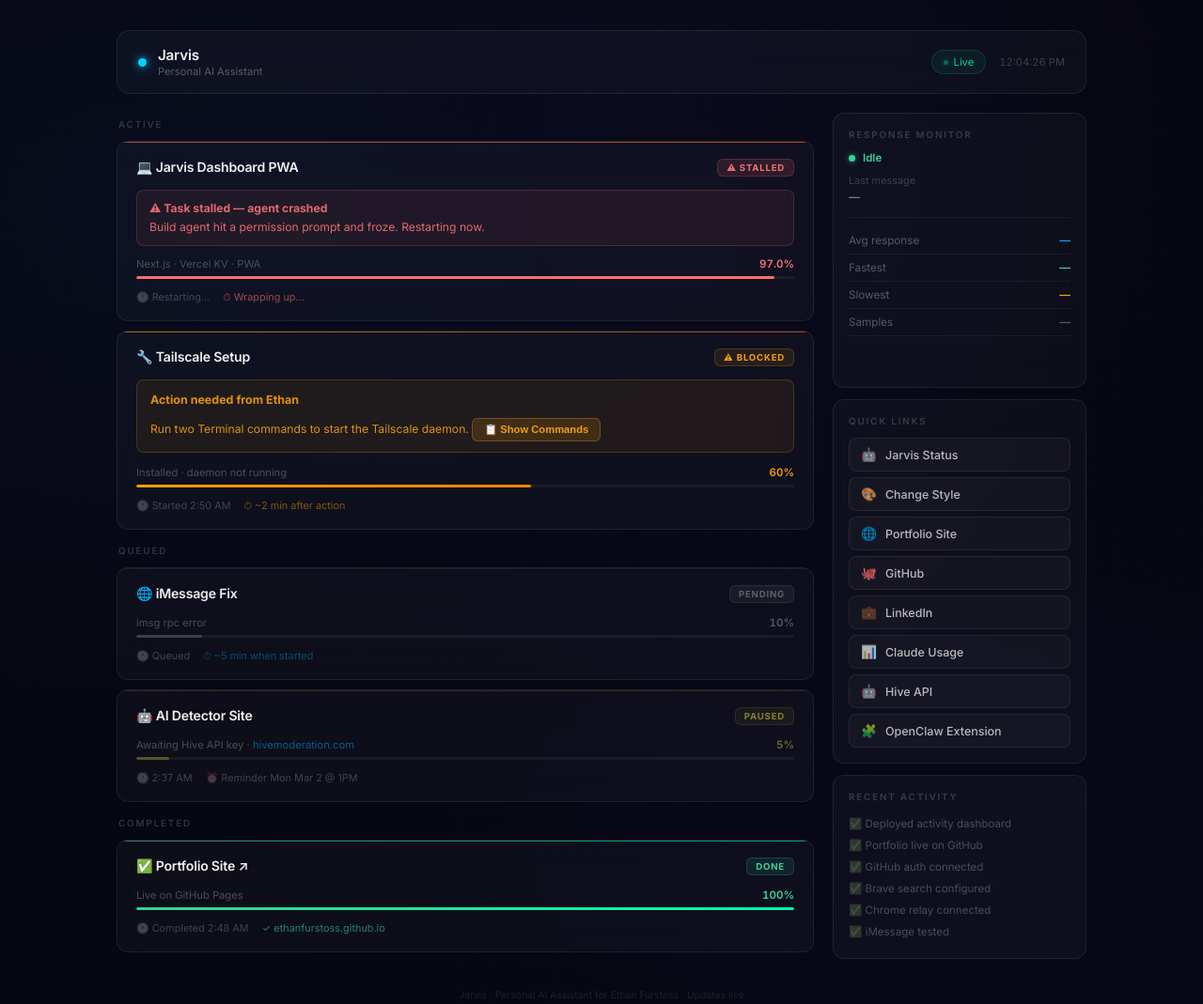
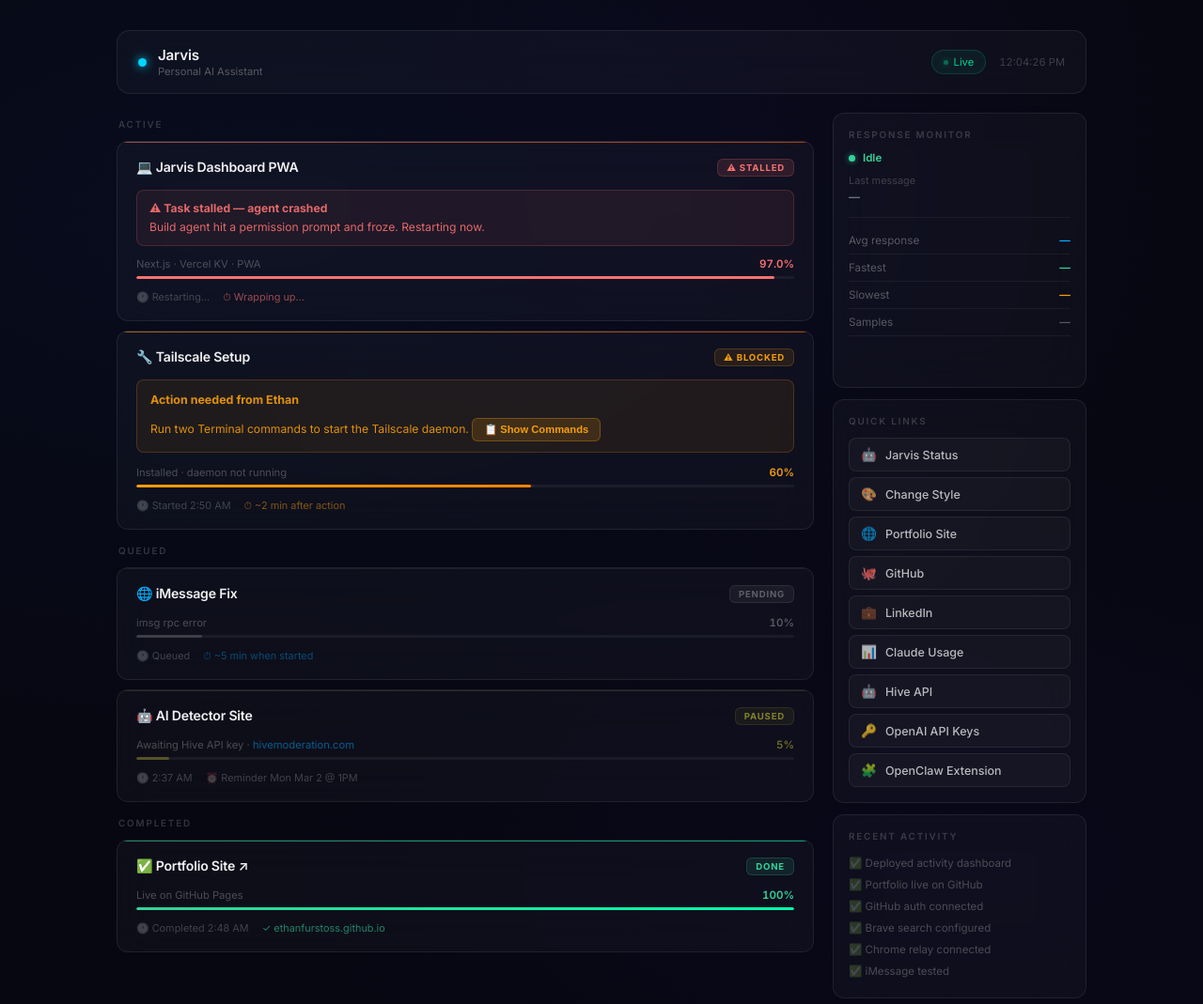
Before and after one commit to EthanFurstoss/jarvis-status, a plain HTML site: page index.html in a window 1280 px wide. Shown: the top 1069 px of the page at 94% size. Drawn offline with Linux system fonts and the light colour scheme; no server answers.

Commit message:
Add OpenAI API Keys to Quick Links

```diff
--- a/index.html
+++ b/index.html
@@ -355,6 +355,7 @@
       <a class="link-btn" href="https://www.linkedin.com/in/ethanfurstoss/" target="_blank"><span class="link-icon">💼</span>LinkedIn</a>
       <a class="link-btn" href="https://console.anthropic.com/usage" target="_blank"><span class="link-icon">📊</span>Claude Usage</a>
       <a class="link-btn" href="https://hivemoderation.com" target="_blank"><span class="link-icon">🤖</span>Hive API</a>
+      <a class="link-btn" href="https://platform.openai.com/api-keys" target="_blank"><span class="link-icon">🔑</span>OpenAI API Keys</a>
       <a class="link-btn" href="https://chromewebstore.google.com/detail/openclaw-browser-relay/nglingapjinhecnfejdcpihlpneeadjp" target="_blank"><span class="link-icon">🧩</span>OpenClaw Extension</a>
     </div>
 
```
